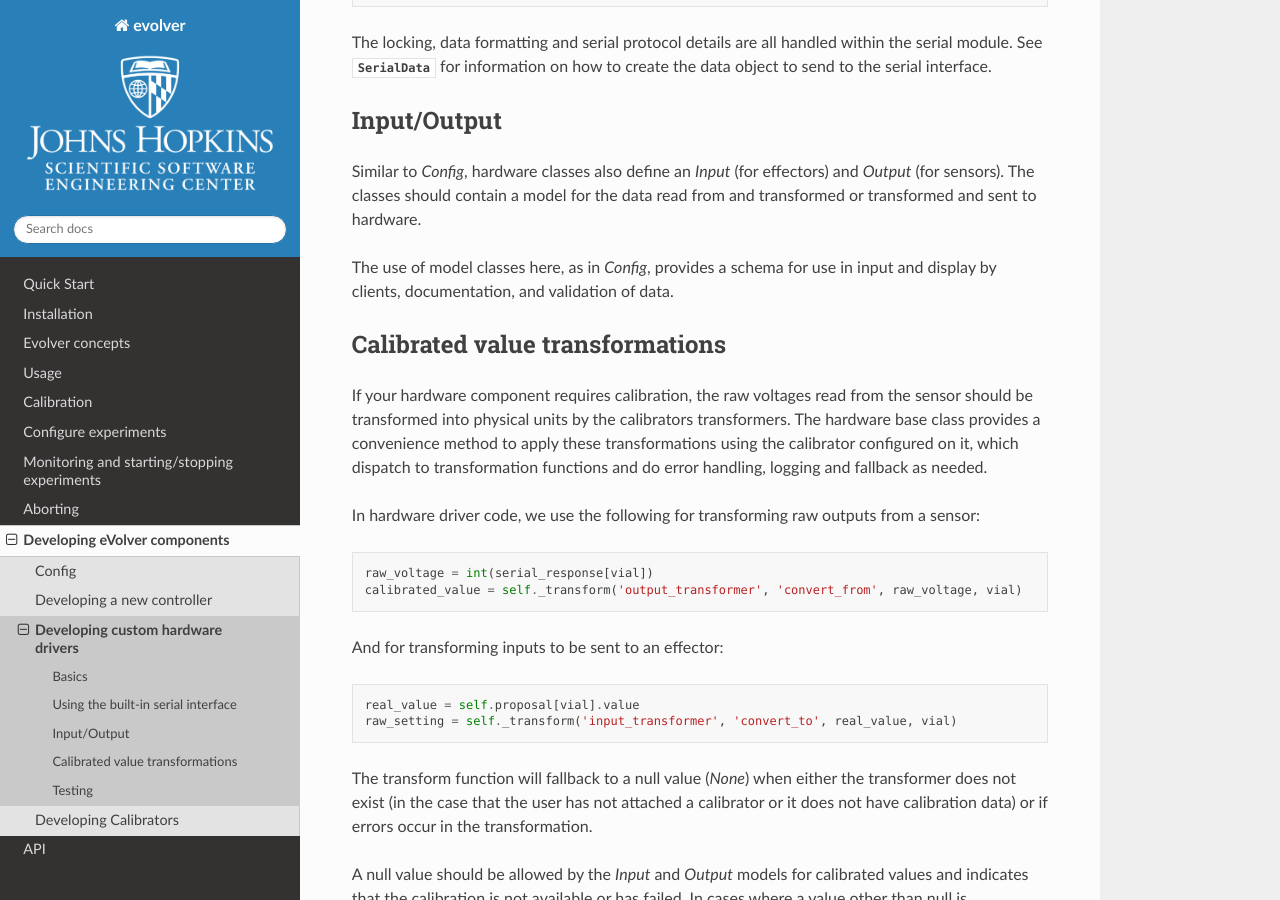
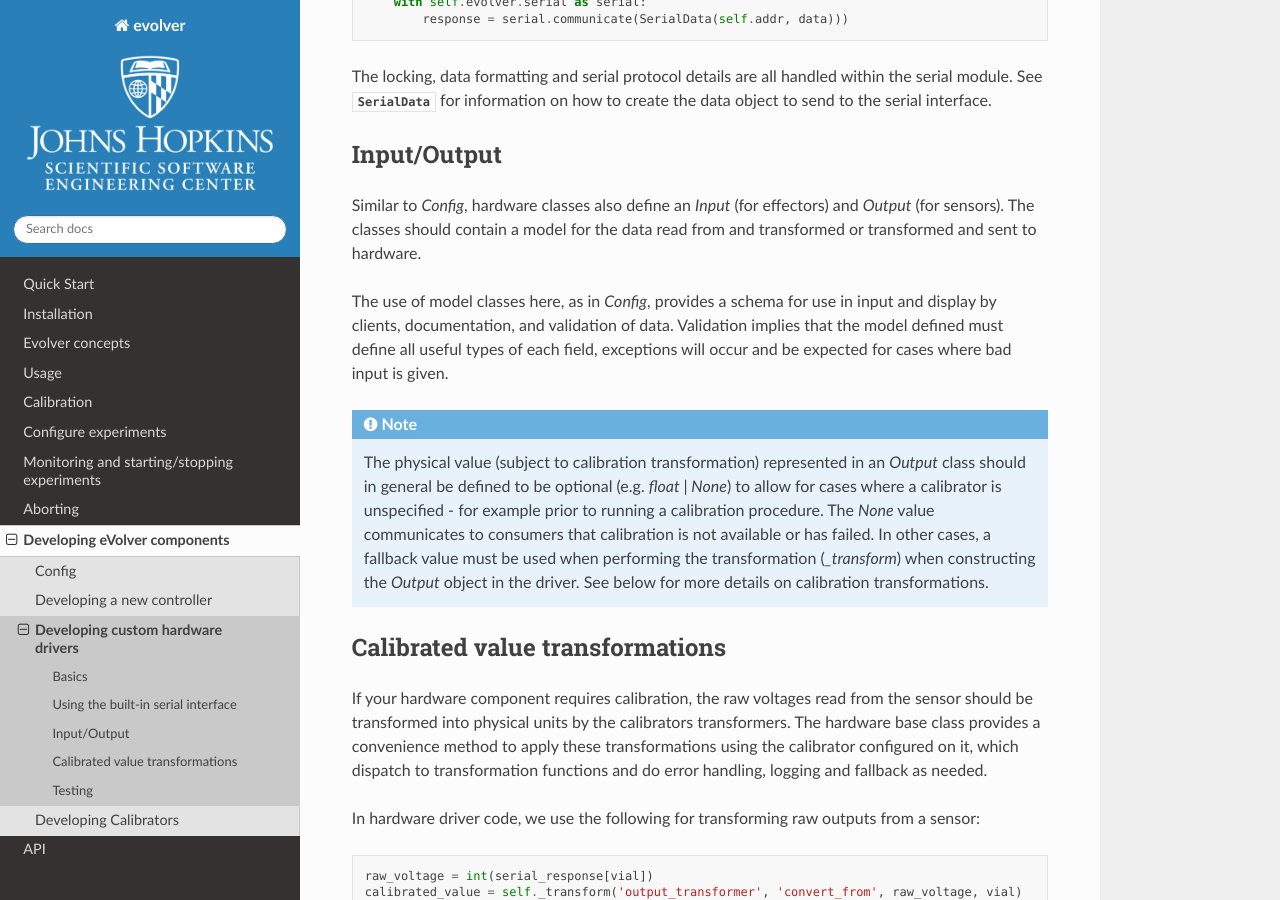
Before and after one commit to ssec-jhu/evolver-ng, a Sphinx documentation site: the page built from docs/source/development/hardware.rst, in a window 1280 px wide and 900 px high, scrolled down 1480 px. Built offline with Sphinx 7.4.7 and the Read the Docs theme 3.1.0, drawn with Linux system fonts in a browser that asks for light colours; the version number could not be read and is left out; some of the changed text lies outside the part shown.

Commit message:
adding docs related to output/input models

```diff
--- a/docs/source/development/hardware.rst
+++ b/docs/source/development/hardware.rst
@@ -16,7 +16,8 @@
 
         # model for output data
         class Output(SensorDriver.Output):
-            value: float
+            raw: int
+            value: float | None
 
         def read(self):
             # Read the hardware here, set and return self.outputs
@@ -31,7 +32,8 @@
 
         # model for input data
         class Input(EffectorDriver.Input):
-            value: float
+            value: float | None
+            raw: int | None
 
         def commit(self, value):
             # Apply the values from self.proposal to the underlying hardware by
@@ -76,7 +78,19 @@
 from  and transformed or transformed and sent to hardware.
 
 The use of model classes here, as in `Config`, provides a schema for use in
-input and display by clients, documentation, and validation of data.
+input and display by clients, documentation, and validation of data. Validation
+implies that the model defined must define all useful types of each field,
+exceptions will occur and be expected for cases where bad input is given.
+
+.. note::
+    The physical value (subject to calibration transformation) represented in an
+    `Output` class should in general be defined to be optional (e.g. `float | None`)
+    to allow for cases where a calibrator is unspecified - for example prior to
+    running a calibration procedure. The `None` value communicates to consumers that
+    calibration is not available or has failed. In other cases, a fallback value
+    must be used when performing the transformation (`_transform`) when constructing
+    the `Output` object in the driver. See below for more details on calibration
+    transformations.
 
 
 Calibrated value transformations
```
